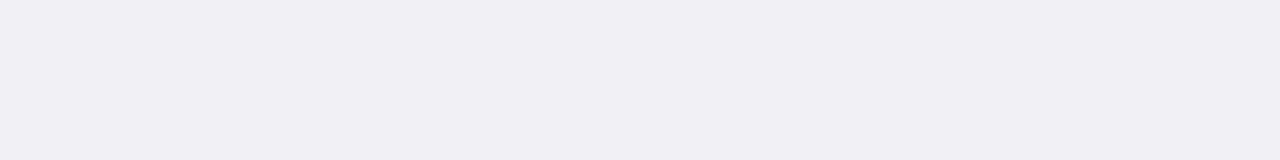
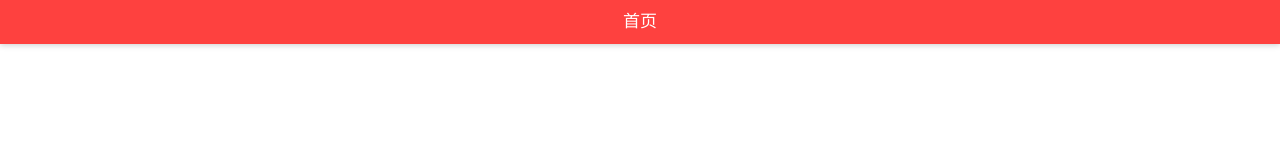
Before and after one commit to wasd845/mui_zdm, a plain HTML site: page index.html in a window 1280 px wide. Drawn offline with Linux system fonts and the light colour scheme.

Commit message:
基础样式

```diff
--- /dev/null
+++ b/css/main.less
@@ -0,0 +1,18 @@
+   .mui-bar {
+       background-color: #FE413F !important;
+       .mui-title {
+           color: white !important;
+       }
+   }
+
+   body {
+       background-color: white;
+   }
+
+   .mui-content {
+       background-color: white;
+   }
+
+   div {
+       color: #222;
+   }
--- a/index.html
+++ b/index.html
@@ -1,20 +1,30 @@
 <!DOCTYPE html>
 <html>
+
 	<head>
 		<meta charset="utf-8">
 		<meta name="viewport" content="width=device-width,initial-scale=1,minimum-scale=1,maximum-scale=1,user-scalable=no" />
 		<title></title>
 		<script src="js/mui.min.js"></script>
-    <link href="css/mui.min.css" rel="stylesheet"/>
+		<link href="css/mui.min.css" rel="stylesheet" />
+		<link rel="stylesheet" href="css/main.css" />
+
+	</head>
+
+	<body>
+		<header class="mui-bar mui-bar-nav">
+			<h1 class="mui-title">首页</h1>
+		</header>
+
+		<div class="mui-content"></div>
+	</body>
+
 	<script type="text/javascript" charset="utf-8">
 		mui.init();
-      	mui.plusReady(()=>{
+		mui.plusReady(() => {
 			plus.navigator.setStatusBarBackground('#FE413F');
 			plus.navigator.setStatusBarStyle('light');
 		})
 	</script>
-</head>
-<body>
 
-</body>
 </html>
```
Also changed, not shown: css/main.css (added). Lines whose indentation alone changed are shown as unchanged.
